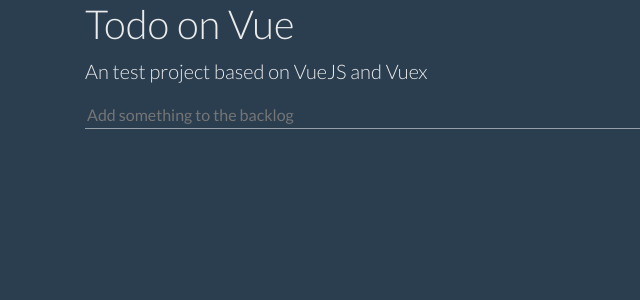
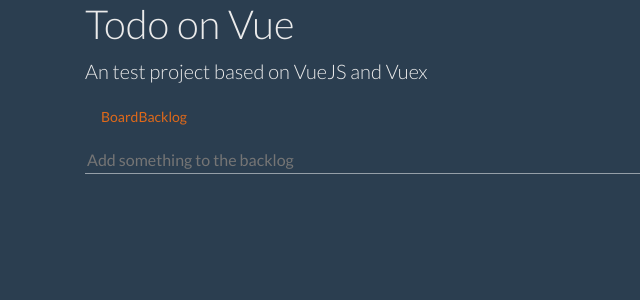
Before and after one commit to ArthurWebWare/to-do-list, a Vue app: page /#/backlog in a window 1280 px wide. Shown: the top 300 px of the page, without its empty margins (0-640 px from the left). Built offline with nearby package versions, Linux system fonts and the light colour scheme.

Commit message:
add simple navigation bar issue#3

```diff
--- a/src/App.vue
+++ b/src/App.vue
@@ -4,13 +4,18 @@
       <h1>Todo on Vue</h1>
       <p class="lead">An test project based on VueJS and Vuex</p>
     </div>
+    <nav-bar></nav-bar>
     <router-view/>
   </div>
 </template>
 
 <script>
+import NavBar from '@/components/NavBar'
 export default {
-  name: 'App'
+  name: 'App',
+  components: {
+    'nav-bar': NavBar
+  }
 }
 </script>
 
--- a/src/components/Backlog.vue
+++ b/src/components/Backlog.vue
@@ -1,15 +1,29 @@
 <template>
   <div class="backlog-view">
     <new-item></new-item>
+
+    <div class="card" v-for="item in items" :key="item.id">
+       <div class="card-block">
+         <h5 class="card-title">
+           <span class="text-muted">#{{item.id}}</span>
+           {{item.text}}
+           <span :class="badgeClass(item)">{{badgeText(item)}}</span>
+         </h5>
+       </div>
+    </div>
   </div>
 </template>
 
 <script>
+import {mapState} from 'vuex'
 import NewItemForm from './NewItemForm'
 export default {
   name: 'Backlog',
   components: {
     'new-item': NewItemForm
-  }
+  },
+  computed: mapState({
+    items: s => s.items.todo
+  })
 }
 </script>
--- /dev/null
+++ b/src/components/NavBar.vue
@@ -0,0 +1,29 @@
+<template>
+  <div class="navbar">
+    <div class="btn-group" role="group" aria-label="Menu">
+      <router-link to="/board">Board</router-link>
+      <router-link to="/backlog">Backlog</router-link>
+    </div>
+  </div>
+</template>
+
+<script>
+export default {
+  name: 'NavBar',
+  methods: {
+    buttonClass (path) {
+      return {
+        btn: true,
+        'btn-primary': this.$route.path === path,
+        'btn-secondary': this.$route.path !== path
+      }
+    }
+  }
+}
+</script>
+
+<style>
+  .navbar {
+    margin-bottom: 16px;
+  }
+</style>
--- /dev/null
+++ b/src/components/TodoBoard.vue
@@ -0,0 +1,9 @@
+<template>
+  <p>This is where board will go</p>
+</template>
+
+<script>
+export default {
+  name: 'TodoBoard'
+}
+</script>
--- a/src/router/index.js
+++ b/src/router/index.js
@@ -1,6 +1,7 @@
 import Vue from 'vue'
 import Router from 'vue-router'
 import Backlog from '@/components/Backlog'
+import TodoBoard from '@/components/TodoBoard'
 
 Vue.use(Router)
 
@@ -12,8 +13,12 @@
       component: Backlog
     },
     {
+      path: '/board',
+      component: TodoBoard
+    },
+    {
       path: '*',
-      redirect: 'backlog'
+      redirect: '/backlog'
     }
   ]
 })
```
